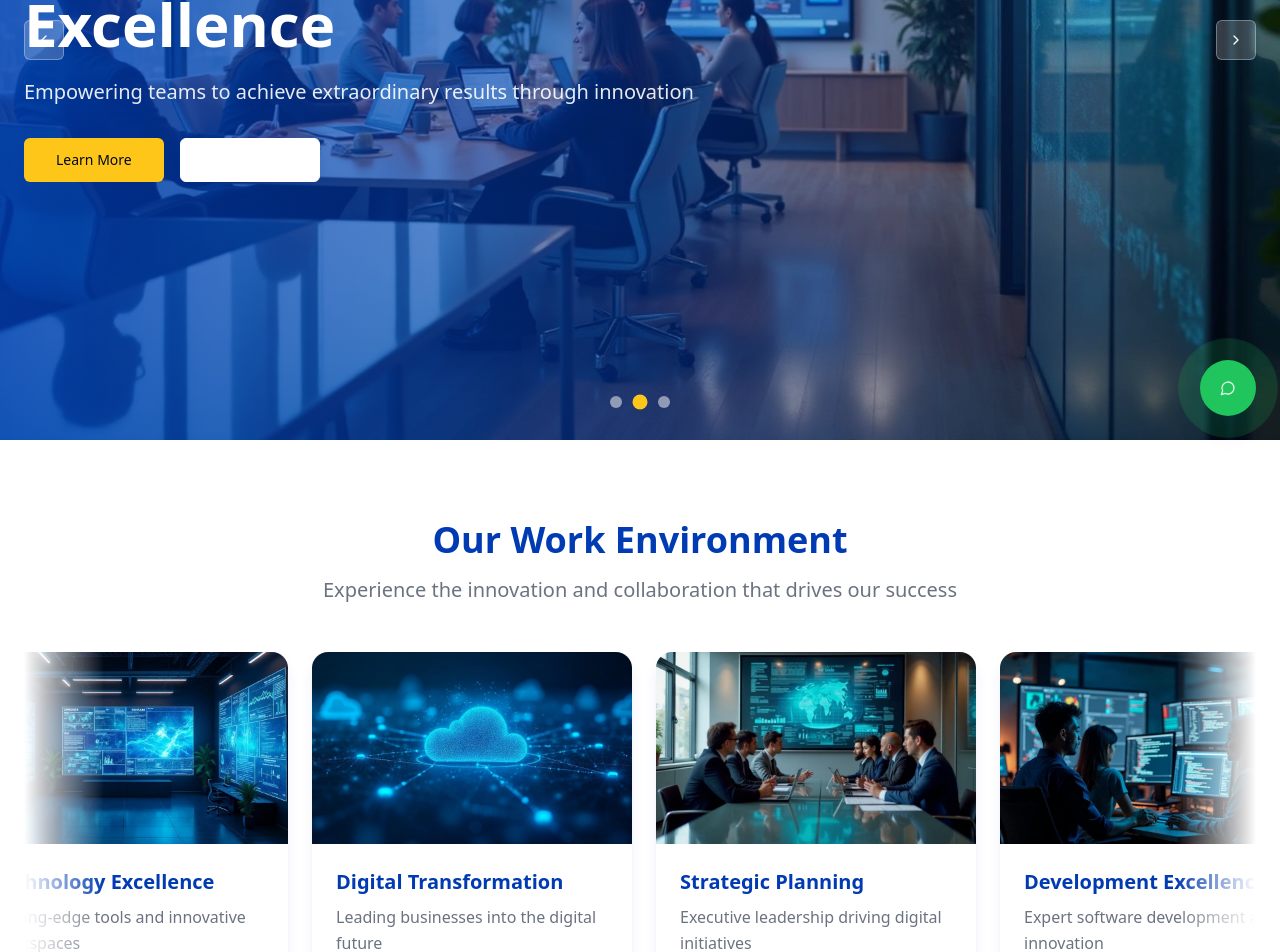
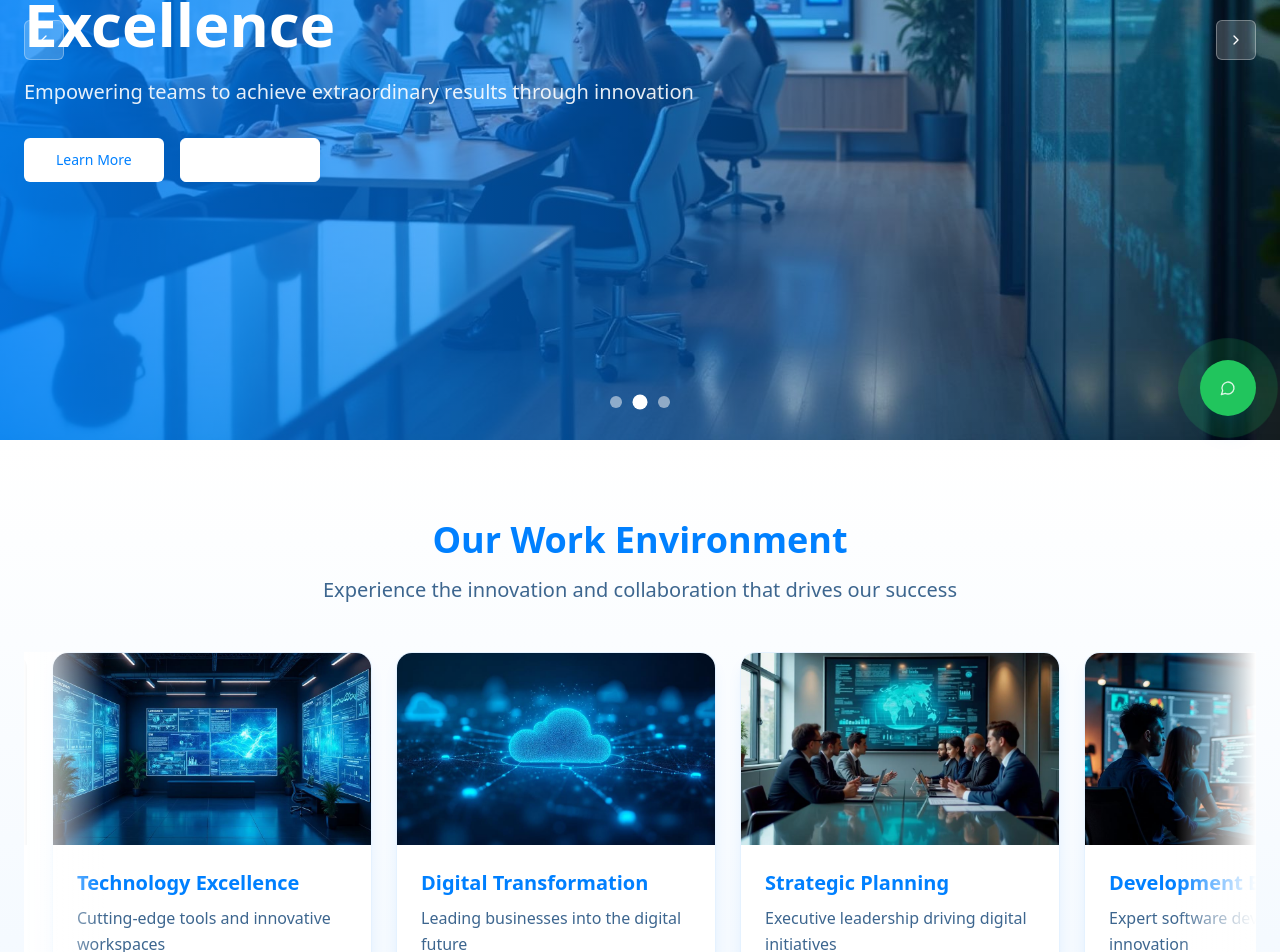
Before and after one commit to chandrbhan12/sagantan-digital-hub, a React (Vite) app: page / in a window 1280 px wide. Shown: the part 360-1312 px from the top of the page. Built offline with nearby package versions, Linux system fonts and the light colour scheme.

Commit message:
Refactor: Update styling and slider behavior
Update the website's color scheme to a blue and white combination.
Modify the image slider to move infinitely.
Ensure all code changes are implemented using React JS.

```diff
--- a/src/components/HeroSlider.tsx
+++ b/src/components/HeroSlider.tsx
@@ -1,4 +1,4 @@
-import { useState, useEffect } from 'react';
+import React, { useState, useEffect, useCallback } from 'react';
 import { ChevronLeft, ChevronRight } from 'lucide-react';
 import { Button } from '@/components/ui/button';
 import heroSlide1 from '@/assets/hero-slide-1.jpg';
@@ -29,24 +29,25 @@ const slides = [
   }
 ];
 
-export const HeroSlider = () => {
-  const [currentSlide, setCurrentSlide] = useState(0);
+export const HeroSlider: React.FC = () => {
+  const [currentSlide, setCurrentSlide] = useState<number>(0);
+
+  const nextSlide = useCallback(() => {
+    setCurrentSlide((prev) => (prev + 1) % slides.length);
+  }, []);
+
+  const prevSlide = useCallback(() => {
+    setCurrentSlide((prev) => (prev - 1 + slides.length) % slides.length);
+  }, []);
+
+  const goToSlide = useCallback((index: number) => {
+    setCurrentSlide(index);
+  }, []);
 
   useEffect(() => {
-    const timer = setInterval(() => {
-      setCurrentSlide((prev) => (prev + 1) % slides.length);
-    }, 5000);
-
+    const timer = setInterval(nextSlide, 5000);
     return () => clearInterval(timer);
-  }, []);
-
-  const nextSlide = () => {
-    setCurrentSlide((prev) => (prev + 1) % slides.length);
-  };
-
-  const prevSlide = () => {
-    setCurrentSlide((prev) => (prev - 1 + slides.length) % slides.length);
-  };
+  }, [nextSlide]);
 
   return (
     <div className="relative h-screen w-full overflow-hidden">
@@ -68,7 +69,7 @@ export const HeroSlider = () => {
             <div className="absolute inset-0 flex items-center">
               <div className="container mx-auto px-6">
                 <div className="max-w-2xl text-white">
-                  <h2 className="text-lg font-semibold text-secondary mb-2 animate-fade-in-up">
+                  <h2 className="text-lg font-semibold text-white mb-2 animate-fade-in-up">
                     {slide.subtitle}
                   </h2>
                   <h1 className="text-5xl md:text-6xl font-bold mb-6 animate-fade-in-up">
@@ -78,7 +79,7 @@ export const HeroSlider = () => {
                     {slide.description}
                   </p>
                   <div className="flex gap-4 animate-fade-in-up">
-                    <Button size="lg" variant="secondary" className="px-8">
+                    <Button size="lg" className="px-8 bg-white text-primary hover:bg-secondary-light">
                       Learn More
                     </Button>
                     <Button size="lg" variant="outline" className="px-8 text-white border-white hover:bg-white hover:text-primary">
@@ -117,9 +118,9 @@ export const HeroSlider = () => {
           <button
             key={index}
             className={`w-3 h-3 rounded-full transition-all ${
-              index === currentSlide ? 'bg-secondary scale-125' : 'bg-white/50 hover:bg-white/70'
+              index === currentSlide ? 'bg-white scale-125' : 'bg-white/50 hover:bg-white/70'
             }`}
-            onClick={() => setCurrentSlide(index)}
+            onClick={() => goToSlide(index)}
           />
         ))}
       </div>
--- a/src/components/ImageSlider.tsx
+++ b/src/components/ImageSlider.tsx
@@ -1,4 +1,4 @@
-import { useEffect, useRef } from 'react';
+import React, { useEffect, useRef, useState, useCallback } from 'react';
 import { ChevronLeft, ChevronRight } from 'lucide-react';
 import { Button } from '@/components/ui/button';
 import gallery1 from '@/assets/gallery-1.jpg';
@@ -47,45 +47,82 @@ const galleryImages = [
   }
 ];
 
-export const ImageSlider = () => {
+export const ImageSlider: React.FC = () => {
   const scrollContainerRef = useRef<HTMLDivElement>(null);
+  const [isAutoScrolling, setIsAutoScrolling] = useState(true);
+  const intervalRef = useRef<NodeJS.Timeout>();
 
-  const scroll = (direction: 'left' | 'right') => {
+  const scrollToPosition = useCallback((position: number) => {
     if (scrollContainerRef.current) {
-      const scrollAmount = 400;
-      const newScrollLeft = scrollContainerRef.current.scrollLeft +
-        (direction === 'left' ? -scrollAmount : scrollAmount);
-
       scrollContainerRef.current.scrollTo({
-        left: newScrollLeft,
+        left: position,
         behavior: 'smooth'
       });
     }
-  };
+  }, []);
 
-  // Auto-scroll functionality
+  const scroll = useCallback((direction: 'left' | 'right') => {
+    if (!scrollContainerRef.current) return;
+
+    const container = scrollContainerRef.current;
+    const scrollAmount = 400;
+    const newScrollLeft = container.scrollLeft +
+      (direction === 'left' ? -scrollAmount : scrollAmount);
+
+    setIsAutoScrolling(false);
+    scrollToPosition(newScrollLeft);
+
+    // Resume auto-scroll after 3 seconds
+    setTimeout(() => setIsAutoScrolling(true), 3000);
+  }, [scrollToPosition]);
+
+  // Infinite auto-scroll functionality
   useEffect(() => {
+    if (!isAutoScrolling) return;
+
+    const startAutoScroll = () => {
       const container = scrollContainerRef.current;
       if (!container) return;
 
-    const autoScroll = setInterval(() => {
+      intervalRef.current = setInterval(() => {
         const maxScrollLeft = container.scrollWidth - container.clientWidth;
+        const currentScroll = container.scrollLeft;
 
-      if (container.scrollLeft >= maxScrollLeft) {
+        // If we're at the end, smoothly scroll back to beginning
+        if (currentScroll >= maxScrollLeft - 10) {
+          setTimeout(() => {
             container.scrollTo({ left: 0, behavior: 'smooth' });
+          }, 500);
         } else {
+          // Continue scrolling forward
           container.scrollTo({
-          left: container.scrollLeft + 400,
-          behavior: 'smooth'
+            left: currentScroll + 1,
+            behavior: 'auto'
           });
         }
-    }, 4000);
+      }, 20); // Smooth continuous scrolling
+    };
 
-    return () => clearInterval(autoScroll);
+    startAutoScroll();
+
+    return () => {
+      if (intervalRef.current) {
+        clearInterval(intervalRef.current);
+      }
+    };
+  }, [isAutoScrolling]);
+
+  // Pause auto-scroll on hover
+  const handleMouseEnter = useCallback(() => {
+    setIsAutoScrolling(false);
+  }, []);
+
+  const handleMouseLeave = useCallback(() => {
+    setIsAutoScrolling(true);
   }, []);
 
   return (
-    <section className="py-20 bg-background relative overflow-hidden">
+    <section className="py-20 bg-gradient-to-b from-white to-primary/5 relative overflow-hidden">
       <div className="container mx-auto px-6">
         <div className="text-center mb-12">
           <h2 className="text-4xl font-bold text-primary mb-4">Our Work Environment</h2>
@@ -94,16 +131,21 @@ export const ImageSlider = () => {
           </p>
         </div>
 
-        <div className="relative group">
+        <div
+          className="relative group"
+          onMouseEnter={handleMouseEnter}
+          onMouseLeave={handleMouseLeave}
+        >
           {/* Scroll Container */}
           <div
             ref={scrollContainerRef}
             className="flex gap-6 overflow-x-auto scroll-smooth pb-4 [&::-webkit-scrollbar]:hidden [-ms-overflow-style:none] [scrollbar-width:none]"
           >
-            {galleryImages.map((image) => (
+            {/* Duplicate images for seamless infinite scroll */}
+            {[...galleryImages, ...galleryImages].map((image, index) => (
               <div
-                key={image.id}
-                className="flex-shrink-0 w-80 bg-white rounded-2xl shadow-custom-lg hover:shadow-custom-xl transition-all duration-300 hover:-translate-y-2 group/card overflow-hidden"
+                key={`${image.id}-${index}`}
+                className="flex-shrink-0 w-80 bg-white rounded-2xl shadow-custom-lg hover:shadow-custom-xl transition-all duration-300 hover:-translate-y-2 group/card overflow-hidden border border-primary/10"
               >
                 <div className="relative h-48 overflow-hidden">
                   <img
@@ -111,7 +153,7 @@ export const ImageSlider = () => {
                     alt={image.title}
                     className="w-full h-full object-cover group-hover/card:scale-110 transition-transform duration-500"
                   />
-                  <div className="absolute inset-0 bg-gradient-to-t from-black/50 via-transparent to-transparent opacity-0 group-hover/card:opacity-100 transition-opacity duration-300" />
+                  <div className="absolute inset-0 bg-gradient-to-t from-primary/30 via-transparent to-transparent opacity-0 group-hover/card:opacity-100 transition-opacity duration-300" />
                 </div>
                 <div className="p-6">
                   <h3 className="text-xl font-semibold text-primary mb-2 group-hover/card:text-primary-light transition-colors">
@@ -129,7 +171,7 @@ export const ImageSlider = () => {
           <Button
             variant="outline"
             size="icon"
-            className="absolute left-0 top-1/2 -translate-y-1/2 bg-white/90 border-primary/20 shadow-custom-md opacity-0 group-hover:opacity-100 transition-all duration-300 hover:bg-primary hover:text-white"
+            className="absolute left-0 top-1/2 -translate-y-1/2 bg-white/95 border-primary/20 shadow-custom-md opacity-0 group-hover:opacity-100 transition-all duration-300 hover:bg-primary hover:text-white hover:border-primary"
             onClick={() => scroll('left')}
           >
             <ChevronLeft className="h-5 w-5" />
@@ -138,15 +180,15 @@ export const ImageSlider = () => {
           <Button
             variant="outline"
             size="icon"
-            className="absolute right-0 top-1/2 -translate-y-1/2 bg-white/90 border-primary/20 shadow-custom-md opacity-0 group-hover:opacity-100 transition-all duration-300 hover:bg-primary hover:text-white"
+            className="absolute right-0 top-1/2 -translate-y-1/2 bg-white/95 border-primary/20 shadow-custom-md opacity-0 group-hover:opacity-100 transition-all duration-300 hover:bg-primary hover:text-white hover:border-primary"
             onClick={() => scroll('right')}
           >
             <ChevronRight className="h-5 w-5" />
           </Button>
 
           {/* Gradient Overlays */}
-          <div className="absolute left-0 top-0 w-20 h-full bg-gradient-to-r from-background to-transparent pointer-events-none" />
-          <div className="absolute right-0 top-0 w-20 h-full bg-gradient-to-l from-background to-transparent pointer-events-none" />
+          <div className="absolute left-0 top-0 w-20 h-full bg-gradient-to-r from-white via-white/50 to-transparent pointer-events-none" />
+          <div className="absolute right-0 top-0 w-20 h-full bg-gradient-to-l from-white via-white/50 to-transparent pointer-events-none" />
         </div>
       </div>
     </section>
--- a/src/index.css
+++ b/src/index.css
@@ -7,47 +7,47 @@
 @layer base {
   :root {
     --background: 0 0% 100%;
-    --foreground: 222.2 84% 4.9%;
+    --foreground: 210 100% 10%;
 
     --card: 0 0% 100%;
-    --card-foreground: 222.2 84% 4.9%;
+    --card-foreground: 210 100% 10%;
 
     --popover: 0 0% 100%;
-    --popover-foreground: 222.2 84% 4.9%;
+    --popover-foreground: 210 100% 10%;
 
-    /* Brand Colors - Professional Blue & Orange Palette */
-    --primary: 220 100% 35%;
+    /* Blue & White Professional Palette */
+    --primary: 210 100% 50%;
     --primary-foreground: 0 0% 100%;
-    --primary-light: 220 100% 45%;
-    --primary-dark: 220 100% 25%;
+    --primary-light: 210 100% 60%;
+    --primary-dark: 210 100% 40%;
 
-    --secondary: 45 100% 55%;
-    --secondary-foreground: 222.2 84% 4.9%;
-    --secondary-light: 45 100% 65%;
+    --secondary: 0 0% 100%;
+    --secondary-foreground: 210 100% 50%;
+    --secondary-light: 210 20% 98%;
 
-    --muted: 220 14% 96%;
-    --muted-foreground: 220 9% 46%;
+    --muted: 210 40% 98%;
+    --muted-foreground: 210 40% 40%;
 
-    --accent: 220 14% 96%;
-    --accent-foreground: 220 100% 35%;
+    --accent: 210 40% 96%;
+    --accent-foreground: 210 100% 50%;
 
     --destructive: 0 84.2% 60.2%;
-    --destructive-foreground: 210 40% 98%;
+    --destructive-foreground: 0 0% 100%;
 
-    --border: 220 13% 91%;
-    --input: 220 13% 91%;
-    --ring: 220 100% 35%;
+    --border: 210 40% 90%;
+    --input: 210 40% 90%;
+    --ring: 210 100% 50%;
 
-    /* Custom Design Tokens */
-    --hero-gradient: linear-gradient(135deg, hsl(220 100% 35%), hsl(220 100% 45%), hsl(45 100% 55%));
-    --section-gradient: linear-gradient(180deg, hsl(220 14% 98%), hsl(0 0% 100%));
-    --card-gradient: linear-gradient(145deg, hsl(0 0% 100%), hsl(220 14% 98%));
+    /* Custom Design Tokens - Blue & White Theme */
+    --hero-gradient: linear-gradient(135deg, hsl(210 100% 50%), hsl(210 100% 60%), hsl(0 0% 100%));
+    --section-gradient: linear-gradient(180deg, hsl(210 40% 98%), hsl(0 0% 100%));
+    --card-gradient: linear-gradient(145deg, hsl(0 0% 100%), hsl(210 40% 98%));
 
-    /* Shadows */
-    --shadow-sm: 0 1px 2px 0 hsl(220 100% 35% / 0.05);
-    --shadow-md: 0 4px 6px -1px hsl(220 100% 35% / 0.1), 0 2px 4px -1px hsl(220 100% 35% / 0.06);
-    --shadow-lg: 0 10px 15px -3px hsl(220 100% 35% / 0.1), 0 4px 6px -2px hsl(220 100% 35% / 0.05);
-    --shadow-xl: 0 20px 25px -5px hsl(220 100% 35% / 0.1), 0 10px 10px -5px hsl(220 100% 35% / 0.04);
+    /* Shadows with Blue Tint */
+    --shadow-sm: 0 1px 2px 0 hsl(210 100% 50% / 0.05);
+    --shadow-md: 0 4px 6px -1px hsl(210 100% 50% / 0.1), 0 2px 4px -1px hsl(210 100% 50% / 0.06);
+    --shadow-lg: 0 10px 15px -3px hsl(210 100% 50% / 0.1), 0 4px 6px -2px hsl(210 100% 50% / 0.05);
+    --shadow-xl: 0 20px 25px -5px hsl(210 100% 50% / 0.1), 0 10px 10px -5px hsl(210 100% 50% / 0.04);
 
     /* Animations */
     --transition-smooth: all 0.3s cubic-bezier(0.4, 0, 0.2, 1);
@@ -73,41 +73,41 @@
   }
 
   .dark {
-    --background: 222.2 84% 4.9%;
-    --foreground: 210 40% 98%;
+    --background: 210 100% 5%;
+    --foreground: 0 0% 100%;
 
-    --card: 222.2 84% 4.9%;
-    --card-foreground: 210 40% 98%;
+    --card: 210 100% 5%;
+    --card-foreground: 0 0% 100%;
 
-    --popover: 222.2 84% 4.9%;
-    --popover-foreground: 210 40% 98%;
+    --popover: 210 100% 5%;
+    --popover-foreground: 0 0% 100%;
 
-    --primary: 210 40% 98%;
-    --primary-foreground: 222.2 47.4% 11.2%;
+    --primary: 210 100% 60%;
+    --primary-foreground: 210 100% 5%;
 
-    --secondary: 217.2 32.6% 17.5%;
-    --secondary-foreground: 210 40% 98%;
+    --secondary: 210 50% 15%;
+    --secondary-foreground: 0 0% 100%;
 
-    --muted: 217.2 32.6% 17.5%;
-    --muted-foreground: 215 20.2% 65.1%;
+    --muted: 210 50% 15%;
+    --muted-foreground: 210 20% 70%;
 
-    --accent: 217.2 32.6% 17.5%;
-    --accent-foreground: 210 40% 98%;
+    --accent: 210 50% 15%;
+    --accent-foreground: 0 0% 100%;
 
     --destructive: 0 62.8% 30.6%;
-    --destructive-foreground: 210 40% 98%;
+    --destructive-foreground: 0 0% 100%;
 
-    --border: 217.2 32.6% 17.5%;
-    --input: 217.2 32.6% 17.5%;
-    --ring: 212.7 26.8% 83.9%;
-    --sidebar-background: 240 5.9% 10%;
-    --sidebar-foreground: 240 4.8% 95.9%;
-    --sidebar-primary: 224.3 76.3% 48%;
-    --sidebar-primary-foreground: 0 0% 100%;
-    --sidebar-accent: 240 3.7% 15.9%;
-    --sidebar-accent-foreground: 240 4.8% 95.9%;
-    --sidebar-border: 240 3.7% 15.9%;
-    --sidebar-ring: 217.2 91.2% 59.8%;
+    --border: 210 50% 15%;
+    --input: 210 50% 15%;
+    --ring: 210 100% 60%;
+    --sidebar-background: 210 100% 5%;
+    --sidebar-foreground: 0 0% 100%;
+    --sidebar-primary: 210 100% 60%;
+    --sidebar-primary-foreground: 210 100% 5%;
+    --sidebar-accent: 210 50% 10%;
+    --sidebar-accent-foreground: 0 0% 100%;
+    --sidebar-border: 210 50% 15%;
+    --sidebar-ring: 210 100% 60%;
   }
 }
 
```
Lines whose indentation alone changed are shown as unchanged.
